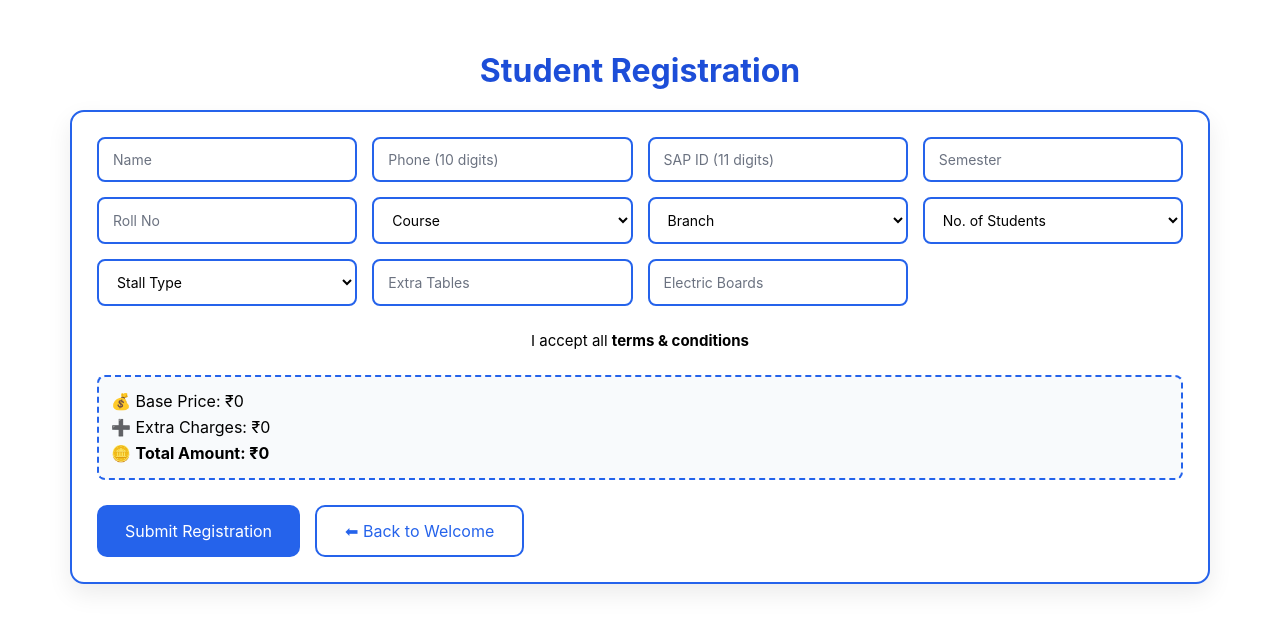
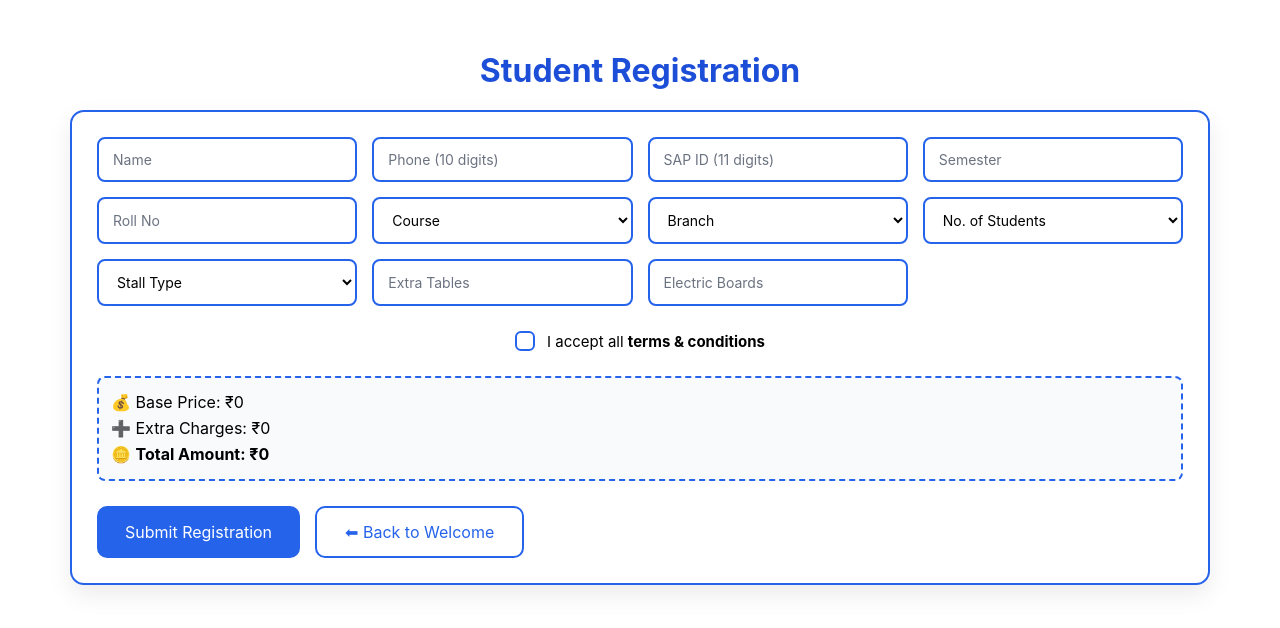
Before and after one commit to param051107/frestum_stall, a React (Create React App) app: page /register in a window 1280 px wide. Shown: the top 628 px of the page. Built offline with nearby package versions, Linux system fonts and the light colour scheme.

Commit message:
Update Register.js

```diff
--- a/src/pages/Register.js
+++ b/src/pages/Register.js
@@ -198,6 +198,7 @@ function Register() {
       checked={form.terms}
       onChange={handleChange}
     />
+    <span className="checkmark"></span>
     <span className="terms-text">
       I accept all <b>terms & conditions</b>
     </span>
```
Lines whose indentation alone changed are shown as unchanged.
